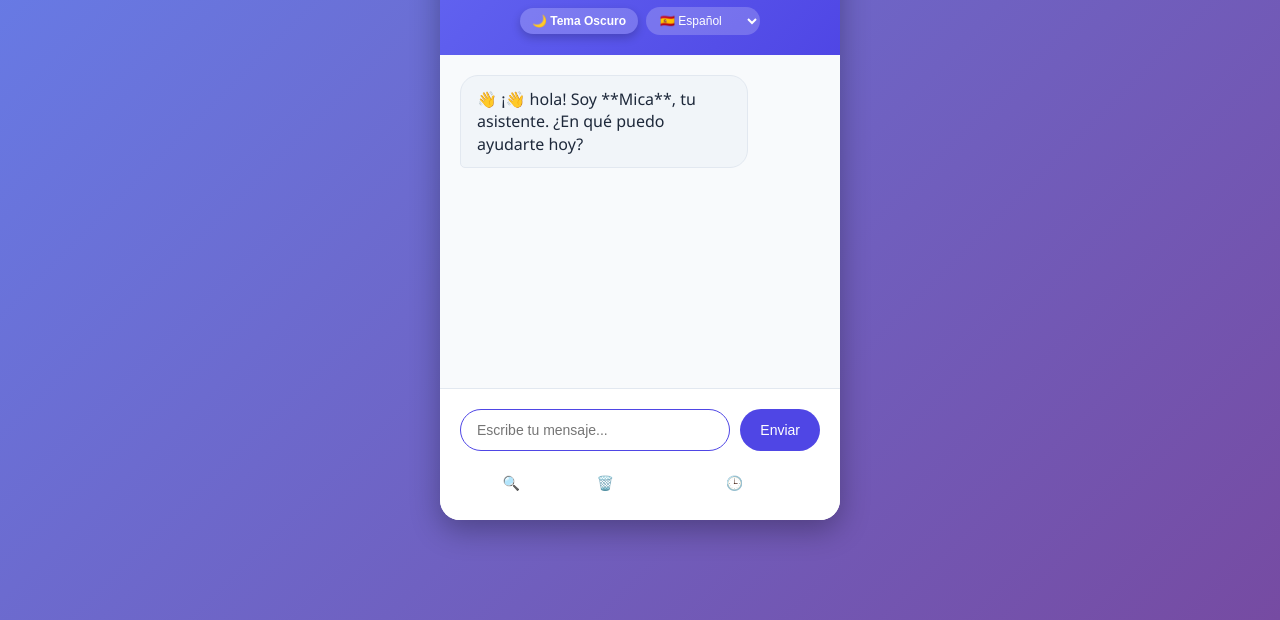
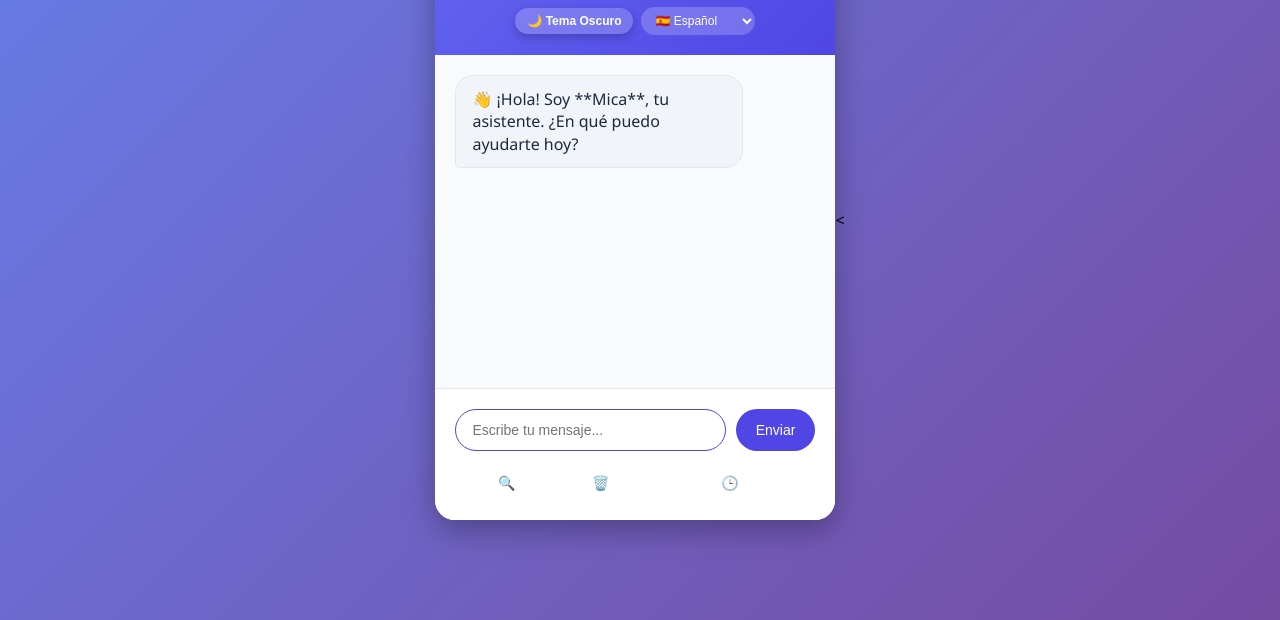
Before and after one commit to Mica-Zuzulich/chat-bot, a website: page index.html in a window 1280 px wide. Shown: the part 180-800 px from the top of the page. Drawn offline with Linux system fonts and the light colour scheme.

Commit message:
saco export

```diff
--- a/config/config.js
+++ b/config/config.js
@@ -1,4 +1,3 @@
-const CONFIG = {
+window.CONFIG = {
   BACKEND_URL: "https://chat-backend-production-2e19.up.railway.app"
 };
-export default CONFIG;
--- a/index.html
+++ b/index.html
@@ -46,8 +46,9 @@
             </div>
         </div>
     </div>
-    <script type="module" src="./config/config.js"></script>
-<script type="module" src="./script.js"></script>
+    <<script src="./config/config.js"></script>
+<script src="script.js"></script>
+
 
 </body>
 </html>
--- a/script.js
+++ b/script.js
@@ -1,8 +1,6 @@
-import CONFIG from "./config/config.js";
-
 const sounds = {
-    send: new Audio('https://assets.mixkit.co/sfx/preview/mixkit-unlock-game-notification-253.mp3'),
-    receive: new Audio('https://assets.mixkit.co/sfx/preview/mixkit-message-pop-alert-2354.mp3')
+  send: new Audio("https://assets.mixkit.co/sfx/preview/mixkit-unlock-game-notification-253.mp3"),
+  receive: new Audio("https://assets.mixkit.co/sfx/preview/mixkit-message-pop-alert-2354.mp3")
 };
 
 let stats = {
@@ -11,138 +9,112 @@ let stats = {
   startTime: new Date()
 };
 
-document.addEventListener('DOMContentLoaded', function() {
-    const chatMessages = document.getElementById('chatMessages');
-    const userInput = document.getElementById('userInput');
-    const sendButton = document.getElementById('sendButton');
-    const typingIndicator = document.getElementById('typingIndicator');
-    const themeToggle = document.getElementById('themeToggle');
-    const languageSelect = document.getElementById('languageSelect');
-    const helpBtn = document.getElementById('helpBtn');
-    const clearBtn = document.getElementById('clearBtn');
-    const timeBtn = document.getElementById('timeBtn');
+document.addEventListener("DOMContentLoaded", function () {
+  const chatMessages = document.getElementById("chatMessages");
+  const userInput = document.getElementById("userInput");
+  const sendButton = document.getElementById("sendButton");
+  const typingIndicator = document.getElementById("typingIndicator");
+  const themeToggle = document.getElementById("themeToggle");
+  const languageSelect = document.getElementById("languageSelect");
+  const helpBtn = document.getElementById("helpBtn");
+  const clearBtn = document.getElementById("clearBtn");
+  const timeBtn = document.getElementById("timeBtn");
+
+  const BACKEND_URL = window.CONFIG.BACKEND_URL; // ✅ toma el valor global del config.js
 
   const languagePrompts = {
-        es: 'Eres Mica, un asistente útil y amigable que habla español. Responde de forma conversacional y natural. Usa emojis frecuentemente. Tu personalidad es cercana pero profesional.',
-        en: 'You are Mica, a helpful and friendly assistant that speaks English. Respond in a conversational and natural way. Use emojis frequently. Your personality is close but professional.',
-        fr: 'Vous êtes Mica, un assistant utile et amical qui parle français. Répondez de manière conversationnelle et naturelle. Utilisez des émojis fréquemment. Votre personnalité est proche mais professionnelle.',
-        it: 'Sei Mica, un assistente utile e amichevole che parla italiano. Rispondi in modo conversazionale e naturale. Usa le emoji frequentemente. La tua personalità è vicina ma professionale.',
-        pt: 'Você é Mica, um assistente útil e amigável que fala português. Responda de forma conversacional e natural. Use emojis frequentemente. Sua personalidade é próxima, mas profissional.'
+    es: "Eres Mica, un asistente útil y amigable que habla español. Responde de forma conversacional y natural. Usa emojis frecuentemente. Tu personalidad es cercana pero profesional.",
+    en: "You are Mica, a helpful and friendly assistant that speaks English. Respond in a conversational and natural way. Use emojis frequently. Your personality is close but professional.",
+    fr: "Vous êtes Mica, un assistant utile et amical qui parle français. Répondez de manière conversationnelle et naturelle. Utilisez des émojis fréquemment. Votre personnalité est proche mais professionnelle.",
+    it: "Sei Mica, un assistente utile e amichevole che parla italiano. Rispondi in modo conversazionale e naturale. Usa le emoji frequentemente. La tua personalità è vicina ma professionale.",
+    pt: "Você é Mica, um assistente útil e amigável que fala português. Responda de forma conversacional e natural. Use emojis frequentemente. Sua personalidade é próxima, mas profissional."
   };
 
   const greetings = {
-        es: '👋 ¡Hola! Soy **Mica**, tu asistente. ¿En qué puedo ayudarte hoy?',
-        en: '👋 Hello! I am **Mica**, your assistant. How can I help you today?',
-        fr: '👋 Bonjour ! Je suis **Mica**, votre assistante. Comment puis-je vous aider aujourd\'hui ?',
-        it: '👋 Ciao! Sono **Mica**, il tuo assistente. Come posso aiutarti oggi?',
-        pt: '👋 Olá! Sou **Mica**, sua assistente. Como posso ajudá-lo hoje?'
+    es: "👋 ¡Hola! Soy **Mica**, tu asistente. ¿En qué puedo ayudarte hoy?",
+    en: "👋 Hello! I am **Mica**, your assistant. How can I help you today?",
+    fr: "👋 Bonjour ! Je suis **Mica**, votre assistante. Comment puis-je vous aider aujourd'hui ?",
+    it: "👋 Ciao! Sono **Mica**, il tuo assistente. Come posso aiutarti oggi?",
+    pt: "👋 Olá! Sou **Mica**, sua assistente. Como posso ajudá-lo hoje?"
   };
 
   const placeholders = {
-        es: 'Escribe tu mensaje...',
-        en: 'Type your message...',
-        fr: 'Tapez votre message...',
-        it: 'Scrivi il tuo messaggio...',
-        pt: 'Digite sua mensagem...'
+    es: "Escribe tu mensaje...",
+    en: "Type your message...",
+    fr: "Tapez votre message...",
+    it: "Scrivi il tuo messaggio...",
+    pt: "Digite sua mensagem..."
   };
 
-    let currentLanguage = 'es';
+  let currentLanguage = "es";
 
   loadConversation();
 
   function changeLanguage() {
     currentLanguage = languageSelect.value;
-
-        chatMessages.innerHTML = '';
+    chatMessages.innerHTML = "";
     addMessage(greetings[currentLanguage], false);
     userInput.placeholder = placeholders[currentLanguage];
     saveConversation();
   }
 
   function addMessage(text, isUser = false) {
-        const messageDiv = document.createElement('div');
-        messageDiv.className = `message ${isUser ? 'user-message' : 'bot-message'}`;
-
-        let textWithEmojis = text
-            .replace(/:\)/g, '😊')
-            .replace(/:\(/g, '😢')
-            .replace(/:D/g, '😄')
-            .replace(/;\)/g, '😉')
-            .replace(/<3/g, '❤️')
-            .replace(/:\|/g, '😐')
-            .replace(/:\//g, '😕')
-            .replace(/:\*/g, '😘')
-            .replace(/8\)/g, '😎')
-            .replace(/:\'\(/g, '😭')
-            .replace(/:o/g, '😮')
-            .replace(/:\?/g, '❓')
-            .replace(/!:\)/g, '👻')
-            .replace(/\bhola\b/gi, '👋 hola')
-            .replace(/\badios\b/gi, '👋 adiós')
-            .replace(/\bgracias\b/gi, '🙏 gracias')
-            .replace(/\bperdon\b/gi, '😅 perdón')
-            .replace(/\bgenial\b/gi, '🎉 genial')
-            .replace(/\bincreible\b/gi, '🤯 increíble')
-            .replace(/\bdivertido\b/gi, '😄 divertido')
-            .replace(/\bben\b/gi, '👍 bien')
-            .replace(/\bmal\b/gi, '👎 mal');
-
-        messageDiv.textContent = textWithEmojis;
+    const messageDiv = document.createElement("div");
+    messageDiv.className = `message ${isUser ? "user-message" : "bot-message"}`;
+    messageDiv.textContent = text;
     chatMessages.appendChild(messageDiv);
     chatMessages.scrollTop = chatMessages.scrollHeight;
 
     if (stats.messagesSent > 0 && stats.messagesSent % 5 === 0) {
-            messageDiv.classList.add('celebrate');
+      messageDiv.classList.add("celebrate");
     }
 
     saveConversation();
   }
 
   function showTyping() {
-        typingIndicator.style.display = 'block';
+    typingIndicator.style.display = "block";
     chatMessages.scrollTop = chatMessages.scrollHeight;
   }
 
   function hideTyping() {
-        typingIndicator.style.display = 'none';
+    typingIndicator.style.display = "none";
   }
+
   async function getBotResponse(userMessage) {
     try {
-        const response = await fetch(`${CONFIG.BACKEND_URL}/api/chat`, {
-            method: 'POST',
-            headers: { 'Content-Type': 'application/json' },
+      const response = await fetch(`${BACKEND_URL}/api/chat`, {
+        method: "POST",
+        headers: { "Content-Type": "application/json" },
         body: JSON.stringify({
           message: userMessage,
           language: currentLanguage
         })
       });
 
-        if (!response.ok) {
-            throw new Error(`Error: ${response.status}`);
-        }
-
+      if (!response.ok) throw new Error(`Error: ${response.status}`);
       const data = await response.json();
-
-        sounds.receive.play().catch(e => console.log('Audio error:', e));
+      sounds.receive.play().catch(e => console.log("Audio error:", e));
       return data.reply;
-
     } catch (error) {
-        console.error('Error:', error);
-        return currentLanguage === 'es'
-            ? '😅 ¡Ups! Hubo un error. ¿Podés intentarlo de nuevo?'
-            : '😅 Oops! There was an error. Can you try again?';
+      console.error("Error:", error);
+      return currentLanguage === "es"
+        ? "😅 ¡Ups! Hubo un error. ¿Podés intentarlo de nuevo?"
+        : "😅 Oops! There was an error. Can you try again?";
     }
   }
 
-
   function handleClearChat() {
-        chatMessages.innerHTML = '';
-        addMessage('🗑️ Chat limpiado. ¡Hablemos de nuevo!', false);
+    chatMessages.innerHTML = "";
+    addMessage("🗑️ Chat limpiado. ¡Hablemos de nuevo!", false);
     saveConversation();
   }
 
   function handleHelp() {
-        addMessage('ℹ️ **¿Necesitás ayuda?**\n\n• Escribí tu mensaje normal para chatear\n• Usá los botones de abajo para:\n  🗑️ Limpiar el chat\n  🕒 Ver la hora\n  🔍 Esta ayuda', false);
+    addMessage(
+      "ℹ️ **¿Necesitás ayuda?**\n\n• Escribí tu mensaje normal para chatear\n• Usá los botones de abajo para:\n  🗑️ Limpiar el chat\n  🕒 Ver la hora\n  🔍 Esta ayuda",
+      false
+    );
   }
 
   function handleShowTime() {
@@ -158,21 +130,21 @@ async function getBotResponse(userMessage) {
 
   function saveConversation() {
     const messages = Array.from(chatMessages.children)
-            .filter(msg => msg.classList.contains('message'))
+      .filter(msg => msg.classList.contains("message"))
       .map(msg => ({
         text: msg.textContent,
-                isUser: msg.classList.contains('user-message'),
+        isUser: msg.classList.contains("user-message"),
         timestamp: new Date().toISOString()
       }));
-        localStorage.setItem('chatHistory', JSON.stringify(messages));
+    localStorage.setItem("chatHistory", JSON.stringify(messages));
   }
 
   function loadConversation() {
-        const saved = localStorage.getItem('chatHistory');
+    const saved = localStorage.getItem("chatHistory");
     if (saved) {
       const messages = JSON.parse(saved);
       if (messages.length > 0) {
-                chatMessages.innerHTML = '';
+        chatMessages.innerHTML = "";
         messages.forEach(msg => addMessage(msg.text, msg.isUser));
         return;
       }
@@ -182,65 +154,55 @@ async function getBotResponse(userMessage) {
 
   async function handleSendMessage() {
     const message = userInput.value.trim();
-
     if (!message) return;
 
-        if (message.startsWith('/')) {
-            if (message === '/clear') handleClearChat();
-            else if (message === '/help') handleHelp();
-            else if (message === '/stats') showStatistics();
-            else if (message === '/time') handleShowTime();
-            else addMessage('❌ Comando no reconocido. Usá el botón 🔍 Ayuda para ver las opciones.', false);
-
-            userInput.value = '';
+    if (message.startsWith("/")) {
+      if (message === "/clear") handleClearChat();
+      else if (message === "/help") handleHelp();
+      else if (message === "/stats") showStatistics();
+      else if (message === "/time") handleShowTime();
+      else addMessage("❌ Comando no reconocido. Usá el botón 🔍 Ayuda para ver las opciones.", false);
+      userInput.value = "";
       return;
     }
 
     addMessage(message, true);
-        userInput.value = '';
+    userInput.value = "";
     sendButton.disabled = true;
-
-        sounds.send.play().catch(e => console.log('Audio error:', e));
+    sounds.send.play().catch(e => console.log("Audio error:", e));
 
     stats.messagesSent++;
     stats.charactersTyped += message.length;
-
     showTyping();
 
     try {
       const botResponse = await getBotResponse(message);
-
       hideTyping();
       addMessage(botResponse, false);
-
     } catch (error) {
       hideTyping();
-            addMessage('😅 ¡Ups! Parece que hay problemas de conexión. ¿Probás de nuevo?', false);
+      addMessage("😅 ¡Ups! Parece que hay problemas de conexión. ¿Probás de nuevo?", false);
     }
 
     sendButton.disabled = false;
     userInput.focus();
   }
 
-    clearBtn.addEventListener('click', handleClearChat);
-    helpBtn.addEventListener('click', handleHelp);
-    timeBtn.addEventListener('click', handleShowTime);
+  clearBtn.addEventListener("click", handleClearChat);
+  helpBtn.addEventListener("click", handleHelp);
+  timeBtn.addEventListener("click", handleShowTime);
 
-    themeToggle.addEventListener('click', function() {
-        document.body.classList.toggle('dark-theme');
-        themeToggle.textContent = document.body.classList.contains('dark-theme')
-            ? '☀️ Tema Claro'
-            : '🌙 Tema Oscuro';
+  themeToggle.addEventListener("click", function () {
+    document.body.classList.toggle("dark-theme");
+    themeToggle.textContent = document.body.classList.contains("dark-theme")
+      ? "☀️ Tema Claro"
+      : "🌙 Tema Oscuro";
   });
 
-    languageSelect.addEventListener('change', changeLanguage);
-
-    sendButton.addEventListener('click', handleSendMessage);
-
-    userInput.addEventListener('keypress', (e) => {
-        if (e.key === 'Enter') {
-            handleSendMessage();
-        }
+  languageSelect.addEventListener("change", changeLanguage);
+  sendButton.addEventListener("click", handleSendMessage);
+  userInput.addEventListener("keypress", e => {
+    if (e.key === "Enter") handleSendMessage();
   });
 
   userInput.placeholder = placeholders[currentLanguage];
```
Lines whose indentation alone changed are shown as unchanged.
